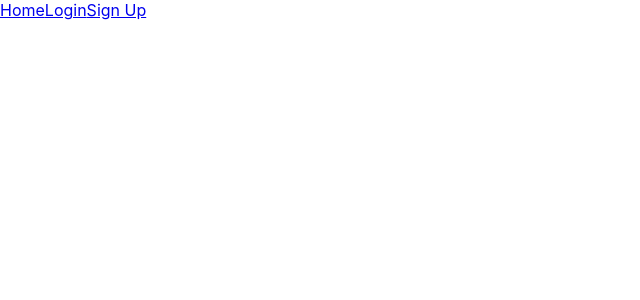
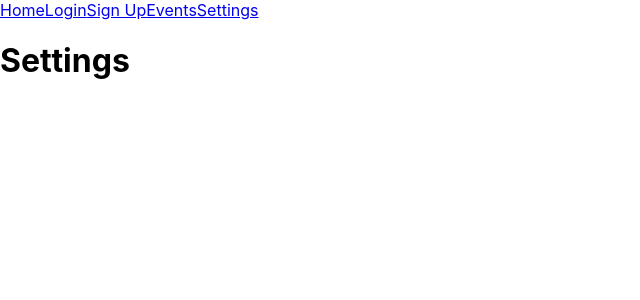
Before and after one commit to theo110/Fit.Me-UofTHacks2022, a React (Create React App) app in the folder client/: page /settings in a window 1280 px wide. Before the commit this address had no page. Shown: the top 300 px of the page, without its empty margins (0-640 px from the left). Built offline with nearby package versions, Linux system fonts and the light colour scheme; the HTML template or start-up script is replaced by a standard one.

Commit message:
added more structural elements

```diff
--- a/client/src/App.js
+++ b/client/src/App.js
@@ -5,7 +5,23 @@ import Home from "./components/Home";
 import Login from "./components/Login";
 import SignUp from "./components/Signup";
 import Navbar from "./components/Navbar";
+import Events from './components/Events';
+import Settings from './components/Settings';
 
+/*
+
+TODO:
+  CSS Everything
+  Basic structure -> Done
+  Database
+  Conditional Redirect...
+  Map
+  Searching logic
+  Filter logic
+  Ability to set preferences locations in a good way
+  Make everything look nice
+  Optimization
+*/
 
 
 function App() {
@@ -22,6 +38,7 @@ function App() {
   }
 
 
+  //We can replace loginStatus with checkign if accountData.username is Null. Still here for testing until databae is done.
   return (
     <>
     <Navbar></Navbar>
@@ -29,14 +46,12 @@ function App() {
       <Route exact path="/" element = {<Home />}></Route>
       <Route path="/login" element = {<Login logOn={logOn} loginStatus = {loginStatus}/>}></Route>
       <Route path="/signup" element = {<SignUp logOn={logOn} loginStatus = {loginStatus}/>}></Route>
+      <Route path="/events" element = {<Events loginStatus = {loginStatus} accountData = {accountData}/>}></Route>
+      <Route path="/settings" element = {<Settings loginStatus = {loginStatus} accountData = {accountData}/>}></Route>
+
     </Routes>
     </>
   );
 }
 
 export default App;
-
-/*
-    <Navbar></Navbar>
-      <Route path="/signup" element = {<Signup />}></Route>
-*/
--- /dev/null
+++ b/client/src/components/Events.jsx
@@ -0,0 +1,23 @@
+import React, {useState, useEffect,} from 'react'
+import Search from './Search';
+
+function Events(props){
+    const [loginStatus,toggleLoginStatus] = useState(props.loginStatus);
+    const [accountData, setAccountData] = useState(props.accountData);
+
+    useEffect(()=>{
+        if(!loginStatus){
+            alert("Please log in first");
+            //Redirect to login
+        }
+    });
+
+    return(
+        <>
+            <h1>Events</h1>
+            <Search location = {accountData.location} preferences = {accountData.preferences}></Search>
+        </>
+    )
+}
+
+export default Events;
--- a/client/src/components/Navbar.jsx
+++ b/client/src/components/Navbar.jsx
@@ -8,6 +8,8 @@ function Navbar(props){
             <NavLink to="/">Home</NavLink>
             <NavLink to="/login">Login</NavLink>
             <NavLink to="/signup">Sign Up</NavLink>
+            <NavLink to="/events">Events</NavLink>
+            <NavLink to="/settings">Settings</NavLink>
         </>
     )
 }
--- /dev/null
+++ b/client/src/components/Search.jsx
@@ -0,0 +1,17 @@
+import React, {useState, useEffect,} from 'react'
+
+function Search(props){
+    const [location] = useState(props.location);
+    const [preferences] = useState(props.preferences);
+
+    //Should have search bar options to filter based on preferences and location Search logic should be implemented here.
+    //Will do when database done.
+
+    return(
+        <>
+            <h1>Search bar and stuff</h1>
+        </>
+    )
+}
+
+export default Search;
--- /dev/null
+++ b/client/src/components/Settings.jsx
@@ -0,0 +1,23 @@
+import React, {useState, useEffect,} from 'react'
+
+function Settings(props){
+    const [accountData, setAccountData] = useState(props.accountData);
+    const [loginStatus] = useState(props.loginStatus);
+
+    useEffect(()=>{
+        if(!loginStatus){
+            alert("Please log in first");
+            //Redirect to login
+        }
+    });
+
+    //Get various options such as toggle buttons, form fields and stuff to fill out settings
+    //and a save button to save to databases
+    return(
+        <>
+            <h1>Settings</h1>
+        </>
+    )
+}
+
+export default Settings;
```
